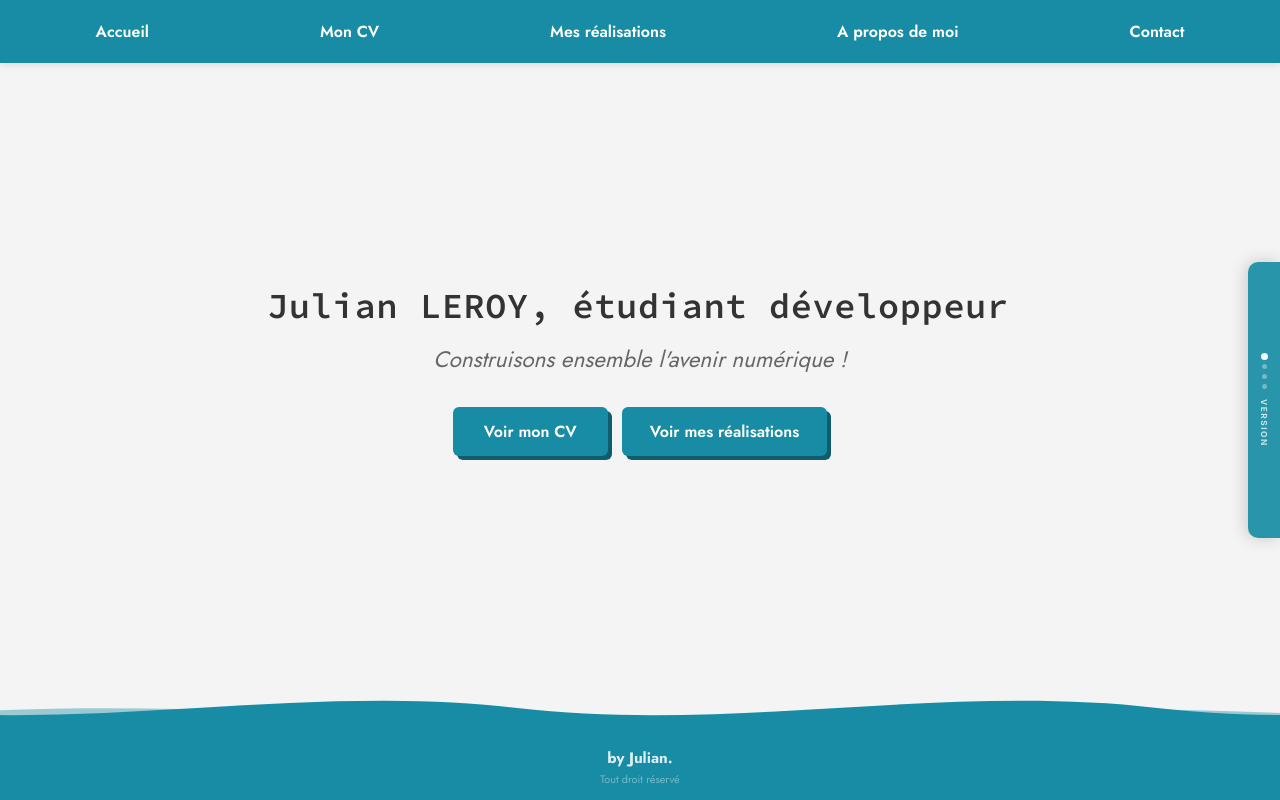
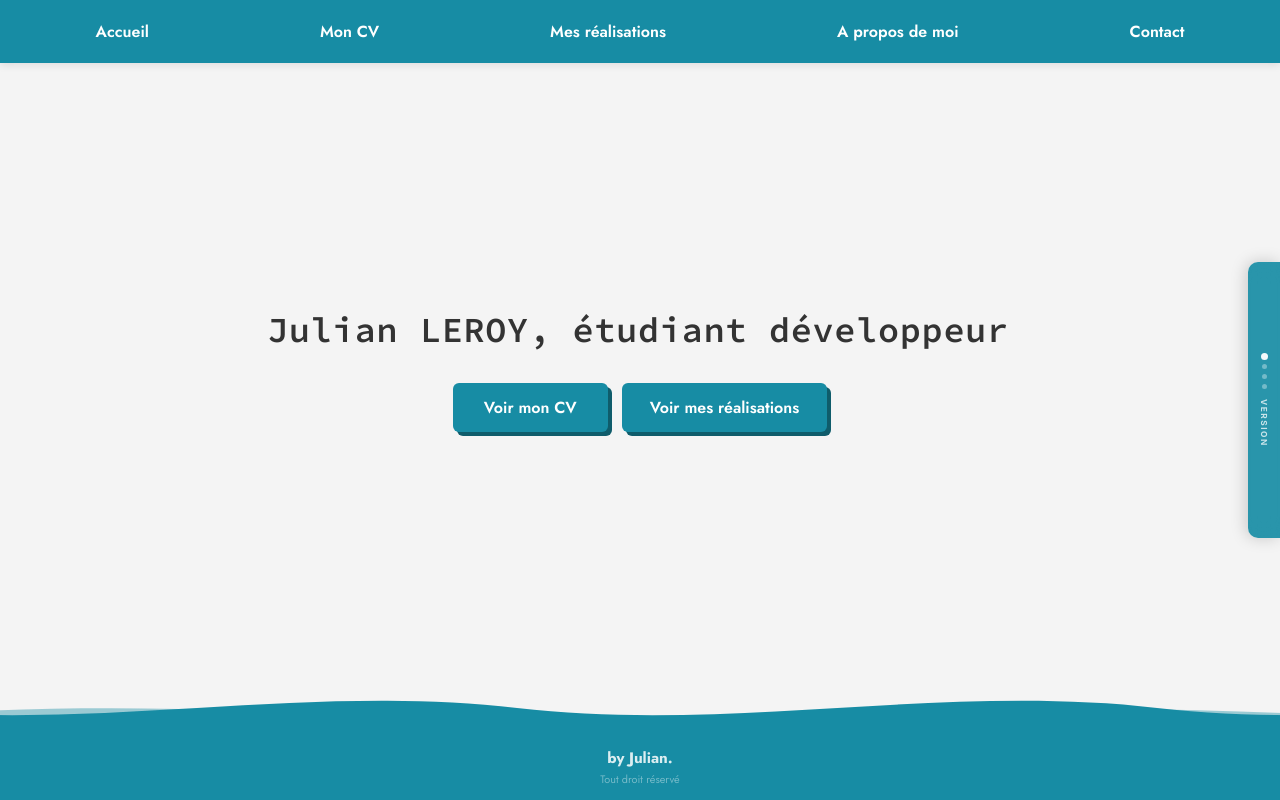
Before and after one commit to Bush1deau/newPortfolioJulian, a React (Create React App) app: page / in a window 1280 px wide. Built offline with nearby package versions, Linux system fonts and the light colour scheme.

Commit message:
feat: show slogan only on Actuellement mode

```diff
--- a/src/App.js
+++ b/src/App.js
@@ -110,9 +110,11 @@ const AppContent = () => {
                       bac5: 'Julian LEROY, développeur Fullstack',
                       current: 'Julian LEROY, développeur fullstack | RPA',
                     }[version]}</h1>
-                    <p className="fade-in slogan">
-                      <i>Construisons ensemble l'avenir numérique !</i>
-                    </p>
+                    {version === 'current' && (
+                      <p className="fade-in slogan">
+                        <i>Construisons ensemble l'avenir numérique !</i>
+                      </p>
+                    )}
                     <div className="cta-buttons">
                       <Link to="/cv"           className="cta-button">Voir mon CV</Link>
                       <Link to="/realisations" className="cta-button">Voir mes réalisations</Link>
```
